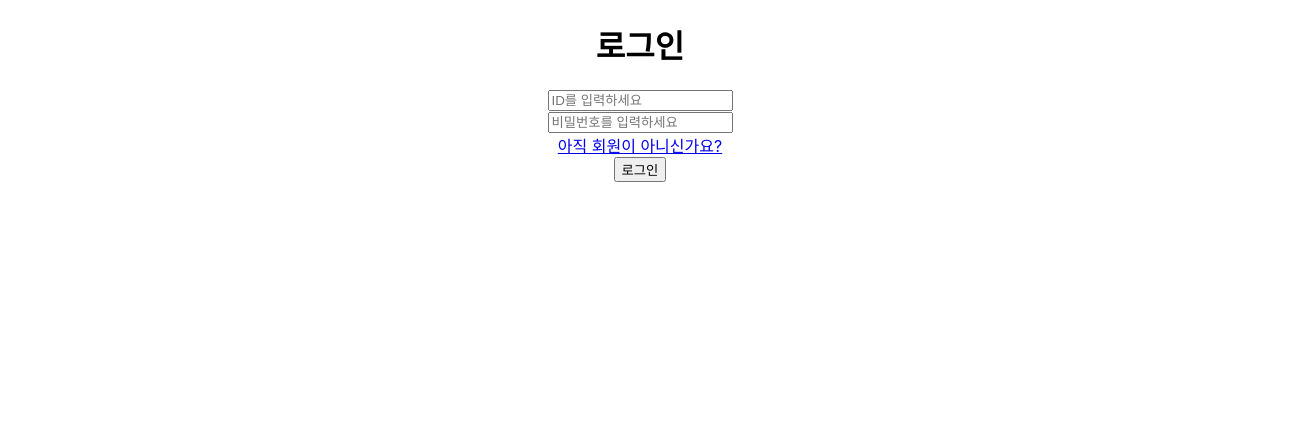
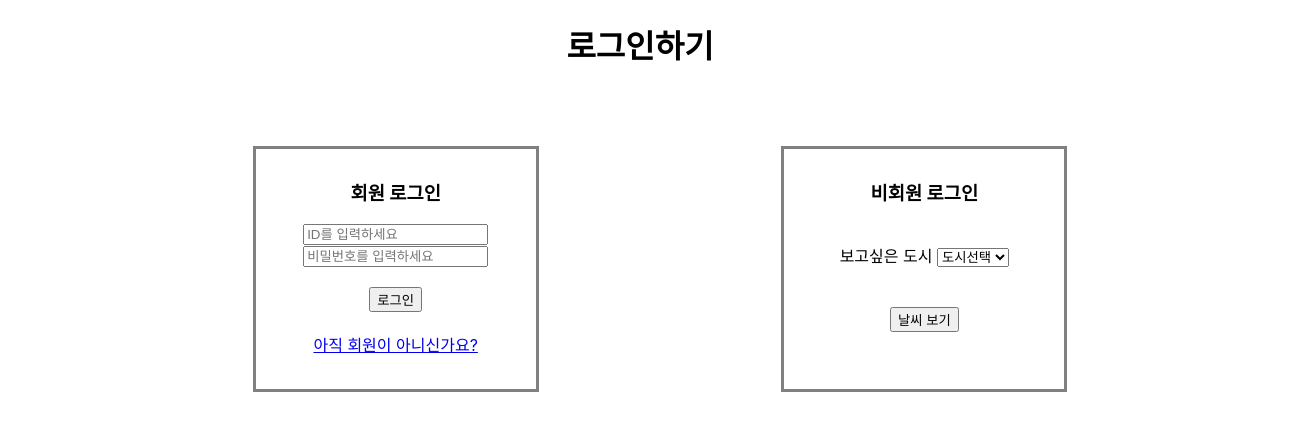
Before and after one commit to codestates/RSC-client, a React (Create React App) app in the folder mayweather/: page /login in a window 1280 px wide. Shown: the top 430 px of the page, 1310 px wide, since content can reach past the window. Built offline with nearby package versions, Linux system fonts and the light colour scheme; no server answers.

Commit message:
modified home, mypage, login, app.css

```diff
--- a/mayweather/src/App.css
+++ b/mayweather/src/App.css
@@ -36,3 +36,79 @@
     transform: rotate(360deg);
   }
 }
+
+/* 마이페이지 **************************************/
+/* 내비게이션바 */
+.mypage_navbar {
+  list-style-type: none;
+  display: flex;
+  margin: 0;
+  padding: 0.1;
+  justify-content: flex-end;
+}
+/* 내비게이션바 위에 있는 홈/메인페이지로의 이동 링크 */
+.mypage_tohome {
+  flex: 0;
+  flex-basis: 5%;
+  border: 1px;
+  padding: 1px;
+  text-decoration: none;
+  text-align: center;
+}
+/* 네비게이션바 위의 로그아웃버튼 */
+.mypage_logout {
+  flex: 0;
+  flex-basis: 5%;
+  border: 1px;
+  padding: 1px;
+  text-align: center;
+}
+/* 사용자 정보 */
+.mypage_userinfo {
+  margin: 10px;
+  padding: 10px;
+  text-align: center;
+  width: 260px;
+  height: 180px;
+  border: 3px gray solid;
+}
+
+/* 로그인페이지 ******************************************************/
+.loginpage {
+  margin: 10px;
+  padding: 10px;
+  position: absolute;
+  align-items: center;
+  width: 100%;
+  height: 40%;
+  display: inline-flex;
+  justify-content: space-evenly;
+}
+/* 로그인페이지 회원 로그인 */
+.login_member {
+  margin: 10px;
+  padding: 10px;
+  text-align: center;
+  width: 260px;
+  height: 220px;
+  border: 3px gray solid;
+}
+/* 로그인페이지 비회원 로그인 */
+.login_nonmember {
+  margin: 10px;
+  padding: 10px;
+  text-align: center;
+  width: 260px;
+  height: 220px;
+  border: 3px gray solid;
+}
+
+/* LocationListEntry페이지 ******************************************************/
+.locationbuttons {
+  position: abosolute;
+  align-items: center;
+  width: 10%;
+  height: 10%;
+  display: inline-flex;
+  justify-content: space-evenly;
+}
--- a/mayweather/src/App.js
+++ b/mayweather/src/App.js
@@ -8,52 +8,39 @@ import Content from "./pages/Content";
 import Mypage from "./pages/Mypage";
 import axios from "axios";
 
+//사용 가능한 서버: http://13.209.245.44/ or http://54.180.36.82
+
 class App extends React.Component {
   constructor(props) {
     super(props);
     this.state = {
       a: "1",
       isLoggedin: false,
-      locations: [
-        //서버 완성되기 전 임시 데이터
-        {
-          id: "1",
-          location: "seoul",
-          currentTemp: "-0.1",
-          currentWeatherIcon: "01n",
-        },
-        {
-          id: "2",
-          location: "incheon",
-          currentTemp: "-0.2",
-          currentWeatherIcon: "02n",
-        },
-      ],
-      // locations: [],
+      locations: []
     };
     this.handleLogout = this.handleLogout.bind(this);
     this.handleResponseSuccess = this.handleResponseSuccess.bind(this);
   }
   handleLogout() {
     axios
-      .post("http://13.209.245.44/logout", { withCredentials: true })
+      .post("https://d2d2orvnr38twg.cloudfront.net/logout", { withCredentials: true })
       .then((res) => console.log(res))
       .catch((err) => console.log(err));
   }
   // userinfo: res.data
 
-  // componentDidMount() {
-  //   fetch("https://54.180.36.82:5000/")
-  //     .then(res => {
-  //       // console.log("data from real server >>>", res)
-  //       return (res.json())
-  //     })
-  //     .then((data) => {
-  //       this.setState({
-  //         locations: data
-  //       });
-  //     })
-  // }
+  componentDidMount() {
+    // console.log('----componentDidMount----')
+    fetch("https://d2d2orvnr38twg.cloudfront.net")
+      .then((res) => {
+        return (console.log("data from real server >>>", res), res.json())
+      })
+      .then((data) => {
+        this.setState({
+          locations: data.currentWeather
+        });
+      })
+  }
 
   handleResponseSuccess() {
     // axios.get("http://54.180.36.82:5000/content")
@@ -88,7 +75,7 @@ class App extends React.Component {
               <Login handleResponseSuccess={this.handleResponseSuccess} />
             )}
           />
-          <Route exact path="/mypage" render={() => <Mypage />} />
+          <Route exact path="/mypage" render={() => <Mypage handleLogout={this.handleLogout} />} />
           <Route
             exact
             path="/"
--- a/mayweather/src/pages/Content.js
+++ b/mayweather/src/pages/Content.js
@@ -64,7 +64,7 @@ class Content extends React.Component {
 
   componentDidMount() {
     axios
-      .get("https://54.180.36.82:5000/content", { withCredentials: true })
+      .get("https://54.180.36.82/content", { withCredentials: true })
       .then((res) => res.json())
       .then((res) => {
         if (res.location.length < 6) {
@@ -94,7 +94,7 @@ class Content extends React.Component {
       });
 
     axios
-      .get("https://54.180.36.82:5000/")
+      .get("mayweather24.com/")
       .then((res) => res.json())
       .then((res) => {
         this.setState({
--- a/mayweather/src/pages/Home.js
+++ b/mayweather/src/pages/Home.js
@@ -2,6 +2,7 @@ import React from "react";
 import { withRouter, useHistory } from "react-router-dom";
 import map from "../mapofkr.svg";
 import LocationListEntry from "./homeComponents/LocationListEntry";
+
 function Home({ locations }) {
     const history = useHistory();
     const handleLocationClick = () => {
@@ -20,7 +21,6 @@ function Home({ locations }) {
                             location={location}
                             onClick={handleLocationClick}
                         />
-            // <Link to="/Login">{location.location}</Link>
                     );
                 })}
             </div>
--- a/mayweather/src/pages/Login.js
+++ b/mayweather/src/pages/Login.js
@@ -1,6 +1,7 @@
 import axios from "axios";
 import React from "react";
 import { Link, withRouter } from "react-router-dom";
+import '../App.css';
 
 class Login extends React.Component {
   constructor(props) {
@@ -10,13 +11,13 @@ class Login extends React.Component {
       userId: "",
       password: "",
       errorMessage: "",
+      visitorLocation: ""
     };
     this.handleInputValue = this.handleInputValue.bind(this);
   }
   handleInputValue = (key) => (e) => {
     this.setState({ [key]: e.target.value });
   };
-  //http://13.209.245.44/ or http://54.180.36.82:5000
   handleLogin = () => {
     const { userId, password } = this.state;
     const { handleResponseSuccess } = this.props;
@@ -25,7 +26,7 @@ class Login extends React.Component {
       return;
     } else {
       axios
-        .post("http://54.180.36.82:5000/login", {
+        .post("https://mayweather24.com/", {
           userId: userId,
           password: password,
         })
@@ -38,8 +39,14 @@ class Login extends React.Component {
   render() {
     return (
       <div>
+        <div>
           <center>
-          <h1>로그인</h1>
+            <h1>로그인하기</h1>
+          </center>
+        </div>
+        <div className="loginpage">
+          <div className="login_member">
+            <h3>회원 로그인</h3>
             <form onSubmit={(e) => e.preventDefault()}>
               <div>
                 {/* <span>ID</span> */}
@@ -56,10 +63,7 @@ class Login extends React.Component {
                   placeholder="비밀번호를 입력하세요"
                   onChange={this.handleInputValue("password")}
                 ></input>
-            </div>
-            <div>
-              <Link to="/signup">아직 회원이 아니신가요?</Link>
-            </div>
+              </div><br />
               <button
                 className="loginbtn"
                 type="submit"
@@ -68,8 +72,30 @@ class Login extends React.Component {
                 로그인
             </button>
               {<div>{this.state.errorMessage}</div>}
-          </form>
-        </center>
+            </form><br />
+            <div>
+              <Link to="./signup">아직 회원이 아니신가요?</Link><br />
+              {/* <Link to="/">비회원으로 로그인하기</Link> */}
+            </div>
+          </div>
+          <div className="login_nonmember">
+            <h3>비회원 로그인</h3><br />
+            <div>
+              보고싶은 도시&nbsp;
+              <select onChange={this.handleInputValue("visitorLocation")}>
+                <option value="">도시선택</option>
+                <option value="seoul">서울</option>
+                <option value="incheon">인천</option>
+                <option value="daegu">대구</option>
+                <option value="gwangju">광주</option>
+                <option value="busan">부산</option>
+              </select><br /><br /><br />
+              <Link to="./content">
+                <button>날씨 보기</button>
+              </Link>
+            </div>
+          </div>
+        </div>
       </div>
     );
   }
--- a/mayweather/src/pages/Mypage.js
+++ b/mayweather/src/pages/Mypage.js
@@ -1,11 +1,117 @@
 import React from "react";
+import axios from "axios";
+import { BrowserRouter as Router, Link, withRouter } from "react-router-dom";
+import Logout from "./Logout";
+import '../App.css';
 
-function Mypage() {
-    return (
-        <div>
-            <h1>Mypage</h1>
-        </div>
-    )
+/*
+1. location변경 버튼 클릭시 모달창으로 열리면서
+2. 화면에선택한 지역을 변경,
+3. 기존 지역과 변경된 지역 값을 보냄
+*/
+
+// function MyLocation({ value, handle })
+
+class Mypage extends React.Component {
+    constructor(props) {
+        super(props);
+        this.state = {
+            isModalOpen: false,
+            userId: "",
+            email: "",
+            location1: "",
+            location2: ""
+        }
+    }
+
+    openModal = () => {
+        this.setState({ isModalOpen: true })
+    }
+
+    handleLogoutOnClick = () => {
+        this.openModal();
+        this.props.handleLogout();
+    }
+
+    // handleChangeMyLocation() { //지역 변경에 대한 내 요청
+    //     axios
+    //         .post("https://mayweather24.com/mypage")
+    //         .then((res) => console.log(res))
+    //         .catch((err) => console.log(err));
+    // }
+
+    // handleMyLocationOnClick1 = () {
+    //     this.handleChangeMyLocation();
+    // }
+
+    // handleMyLocationOnClick2 = () {
+    //     this.handleChangeMyLocation();
+    // }
+
+    componentDidMount() {
+        axios.get("https://mayweather24.com/content", { withCredentials: true })
+            .then((res) => console.log(res))
+            .then((data) => {
+                console.log("***mypage data >>>>", data)
+                // if ()
+                this.setState({
+                    userId: data.userId,
+                    username: data.username,
+                    email: data.email,
+                    location1: data.location //지역1만 어떻게 받아지는지 확인 후 지역2 추가!
+                })
+            })
+    }
+
+    render() {
+        return (
+            <div>
+                <nav>
+                    <ul className="mypage_navbar">
+                        <li className="mypage_tohome">
+                            <Link to="./" className="home">Home</Link>
+                        </li>
+                        <li className="mypage_logout">
+                            <button onClick={this.handleLogoutOnClick}>Logout</button>
+                            <Logout open={this.state.isModalOpen}></Logout>
+                        </li>
+                    </ul>
+                </nav>
+
+                <center>
+                    <h1>Mypage</h1><br />
+
+                    {this.state.isModalOpen ? (
+                        <div>
+                            <Logout open={this.state.isModalOpen}></Logout>
+                        </div>
+                    ) : (
+                            <></>
+                        )}
+
+                    <div className="mypage_userinfo">
+                        <div>
+                            ID {/*this.state.userId*/}
+                        </div>
+                        <div>
+                            사용자명 {/*this.state.username*/}
+                        </div>
+                        <div>
+                            이메일 {/*this.state.email*/}
+                        </div>
+                        <div>
+                            내가 선택한 지역 1 {/*this.state.location1*/}
+                            <button onClick={this.handleMyLocationOnClick1}>변경</button>
+                        </div>
+                        <div>
+                            내가 선택한 지역 2 {/*this.state.location1*/}
+                            <button onClick={this.handleMyLocationOnClick2}>변경</button>
+                        </div>
+                    </div>
+                </center>
+            </div>
+        )
+    }
 }
 
 export default Mypage;
--- a/mayweather/src/pages/homeComponents/LocationListEntry.js
+++ b/mayweather/src/pages/homeComponents/LocationListEntry.js
@@ -1,11 +1,13 @@
 import React from "react";
+import "../../App.css";
 
 //지역 이름과 실시간 날씨(온도, 날씨아이콘)을 불러옴
 
 const LocationListEntry = ({ location, onClick }) => {
+    console.log("location from locationlistentry >>>", location)
     return (
-        // <div className="location">
-        <button className="location" onClick={onClick}>
+        // <div className="locationbuttons">
+        <button className="locationbuttons" onClick={onClick}>
             <div style={{ flex: 7 }}>
                 <div className="name">{location.location}</div>
                 <p className="temperature">{location.currentTemp}</p>
```
Lines whose indentation alone changed are shown as unchanged.
